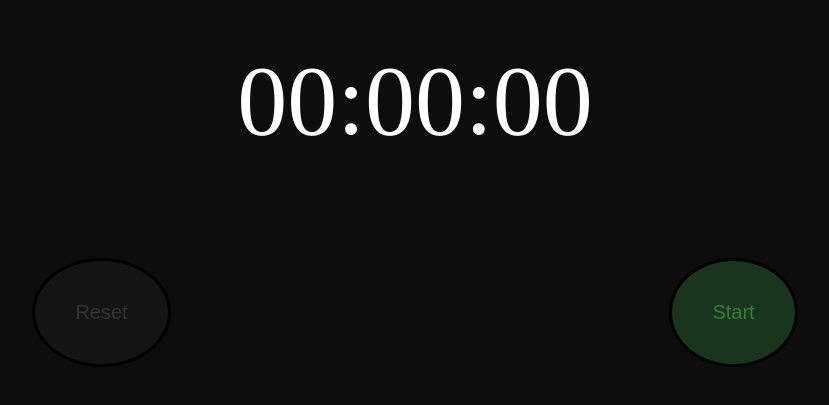
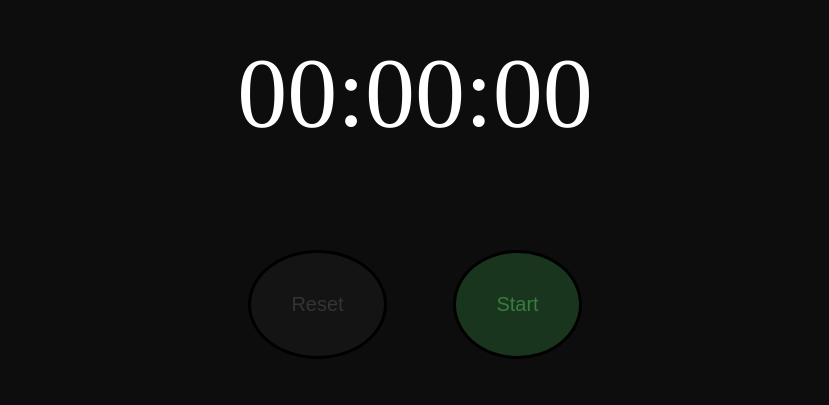
Before and after one commit to sultanshaik/Stopwatch, a React app: page / in a window 1280 px wide. Shown: the part 115-520 px from the top of the page, without its empty margins (225-1054 px from the left). Built offline with nearby package versions, Linux system fonts and the light colour scheme.

Commit message:
Add code for limiting width

```diff
--- a/src/css/App.css
+++ b/src/css/App.css
@@ -1,11 +1,15 @@
 body {
   background-color: #0D0D0D;
   height : 700px;
+  margin:auto;
+  max-width: 400px;
 }
 
 .App{
+
   display: flex;
   flex-direction: column;
+
 }
 
 .Buttons{
```
